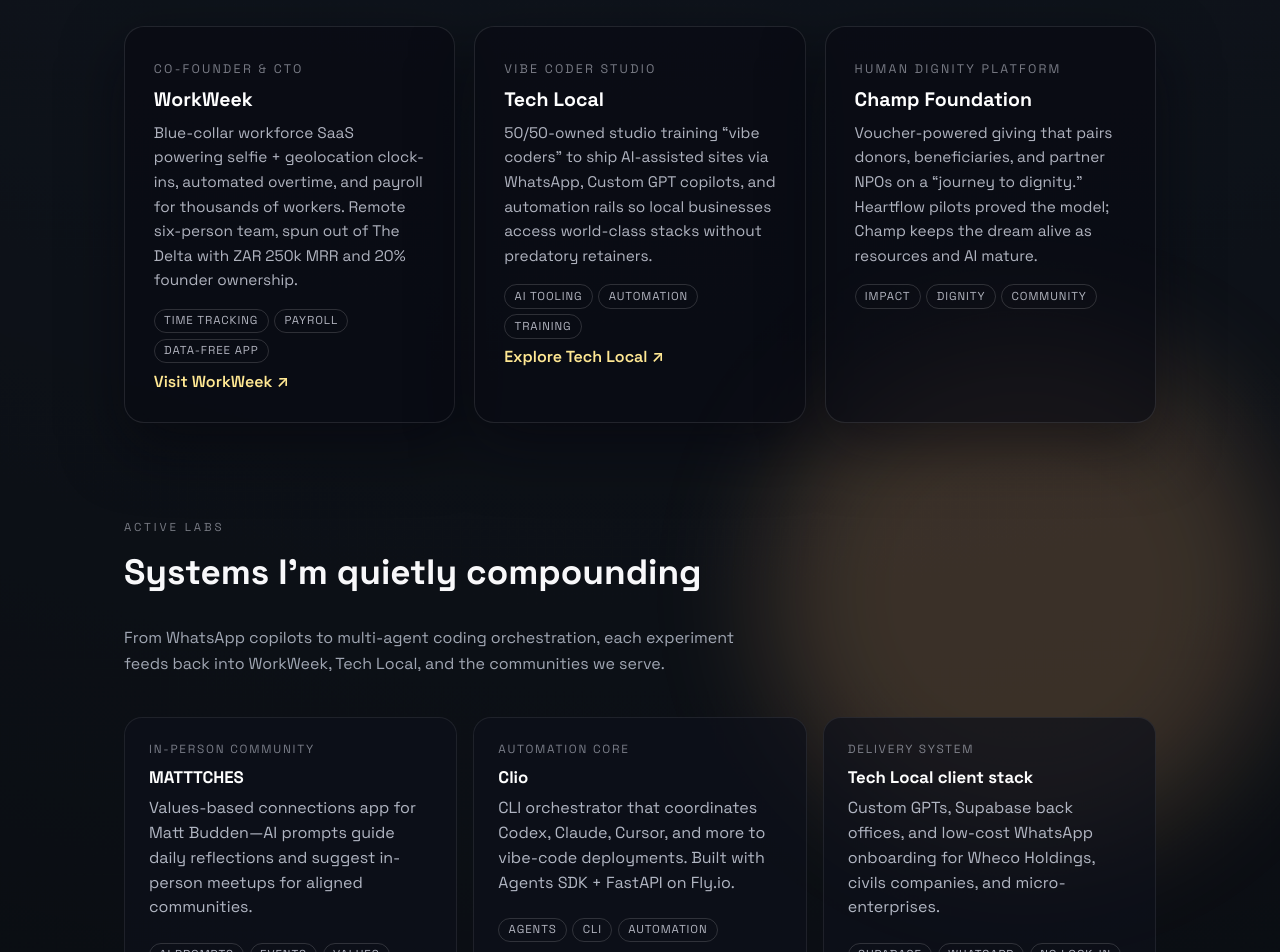
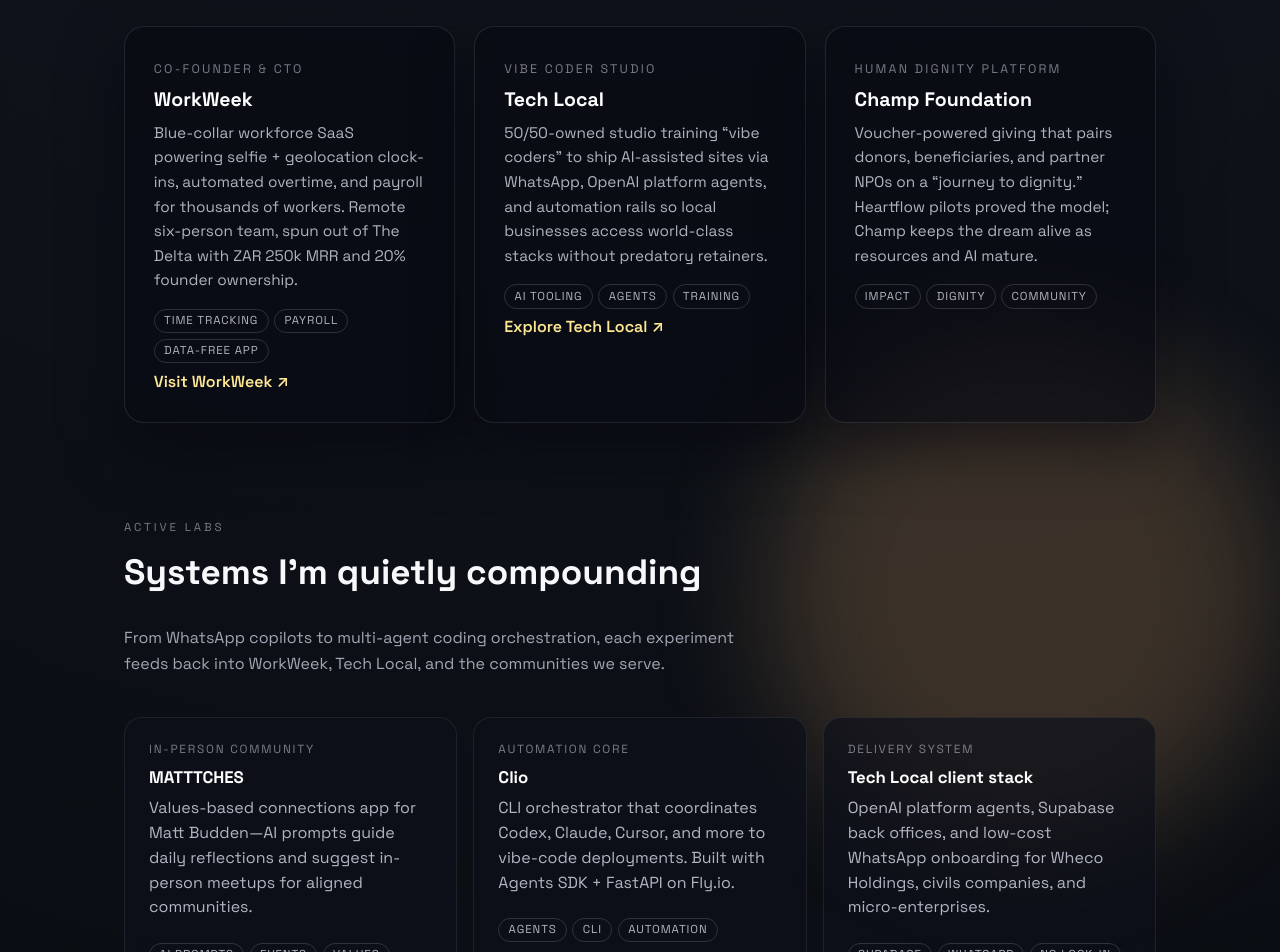
Before and after one commit to tristdrum/tristdrum, a React (Vite) app in the folder web/: page / in a window 1280 px wide. Shown: the part 1100-2052 px from the top of the page. Built offline with nearby package versions, Linux system fonts and the light colour scheme.

Commit message:
Document site modules and refine agent wording

```diff
--- a/web/src/App.tsx
+++ b/web/src/App.tsx
@@ -55,8 +55,8 @@
     title: 'Tech Local',
     subtitle: 'Vibe coder studio',
     description:
-      '50/50-owned studio training “vibe coders” to ship AI-assisted sites via WhatsApp, Custom GPT copilots, and automation rails so local businesses access world-class stacks without predatory retainers.',
-    tags: ['AI tooling', 'Automation', 'Training'],
+      '50/50-owned studio training “vibe coders” to ship AI-assisted sites via WhatsApp, OpenAI platform agents, and automation rails so local businesses access world-class stacks without predatory retainers.',
+    tags: ['AI tooling', 'Agents', 'Training'],
     linkLabel: 'Explore Tech Local',
     href: 'https://techlocal.co.za',
   },
@@ -136,7 +136,7 @@
   {
     title: 'Tech Local client stack',
     detail:
-      'Custom GPTs, Supabase back offices, and low-cost WhatsApp onboarding for Wheco Holdings, civils companies, and micro-enterprises.',
+      'OpenAI platform agents, Supabase back offices, and low-cost WhatsApp onboarding for Wheco Holdings, civils companies, and micro-enterprises.',
     meta: 'Delivery system',
     tags: ['Supabase', 'WhatsApp', 'No lock-in'],
   },
```
Also changed, not shown: 1 other file (tests, documents, lock files or other folders).
